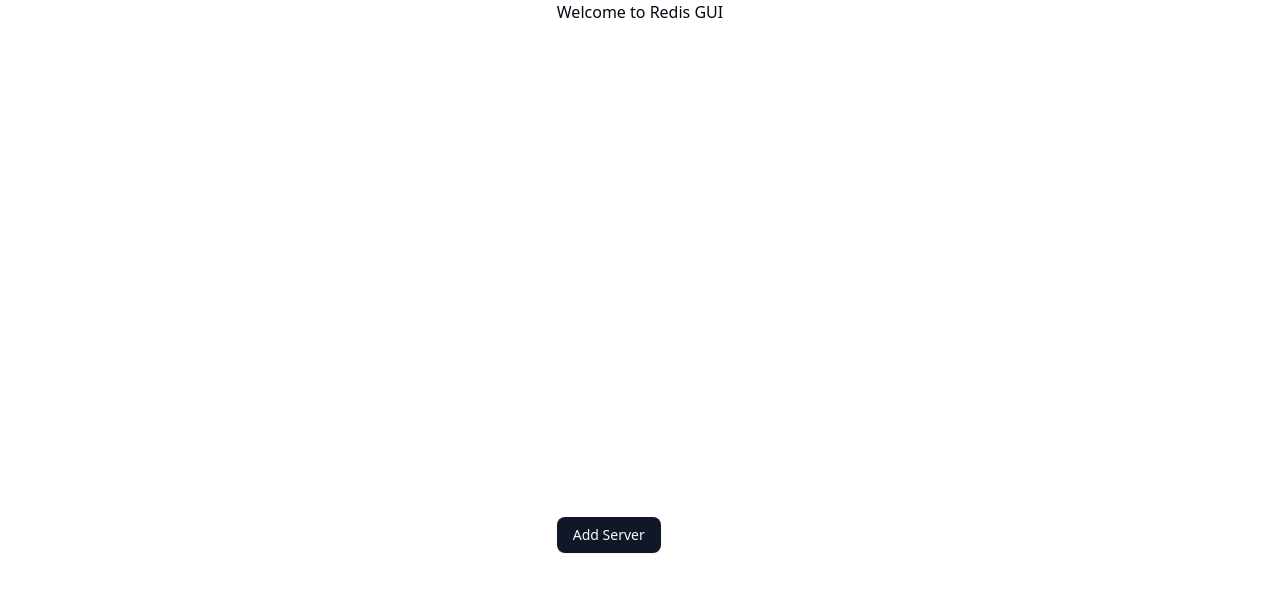
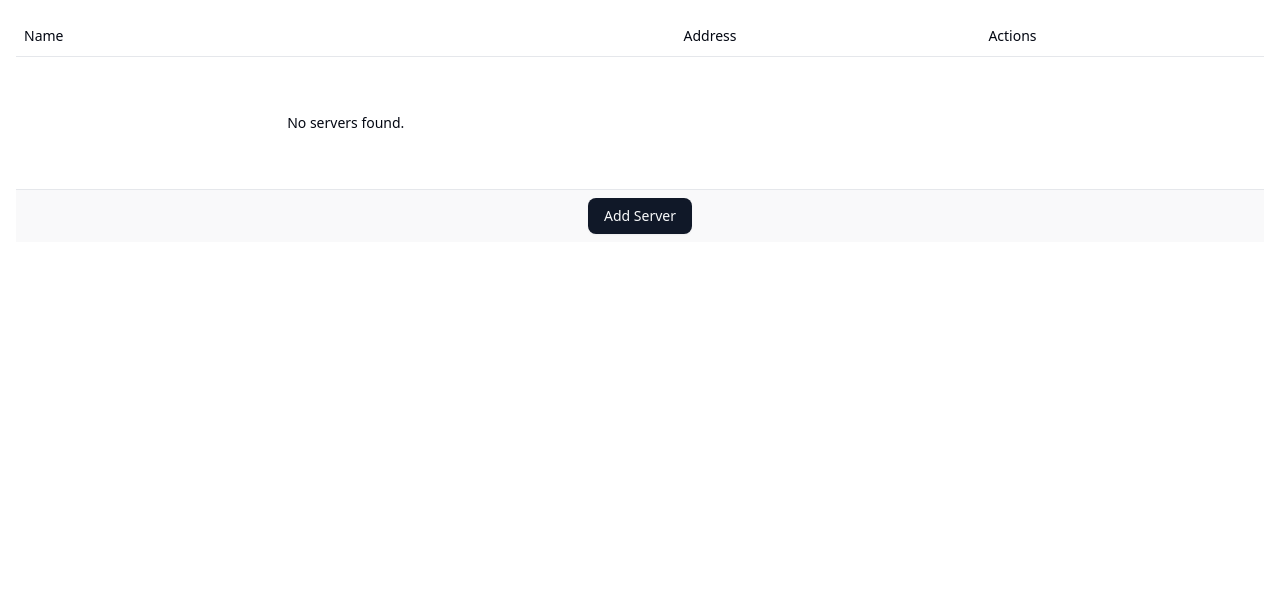
Before and after one commit to mohammed-alaa/rust-redis-gui-app, a Vue app: page /#/ in a window 1280 px wide. Shown: the top 592 px of the page. Built offline with nearby package versions, Linux system fonts and the light colour scheme.

Commit message:
Refactor: update home page to use table components

```diff
--- a/src/views/Home/index.vue
+++ b/src/views/Home/index.vue
@@ -2,6 +2,16 @@
 import { storeToRefs } from "pinia";
 import { useServerStore } from "@stores/useServerStore";
 import { Button } from "@components/ui/button";
+import {
+	Table,
+	TableBody,
+	TableEmpty,
+	TableCell,
+	TableHeader,
+	TableRow,
+	TableHead,
+	TableFooter,
+} from "@components/ui/table";
 
 const serverStore = useServerStore();
 const { servers, isLoading } = storeToRefs(serverStore);
@@ -10,28 +20,48 @@
 </script>
 
 <template>
-	<div class="w-screen h-screen grid justify-center">
-		<h1>Welcome to Redis GUI</h1>
-
-		<template v-if="isLoading">
-			<p>Loading servers...</p>
-		</template>
-		<template v-else>
-			<div class="grid grid-cols-1 gap-2">
+	<div class="w-screen h-screen p-4">
+		<Table>
+			<TableHeader>
+				<TableRow>
+					<TableHead> Name </TableHead>
+					<TableHead>Address</TableHead>
+					<TableHead>Actions</TableHead>
+				</TableRow>
+			</TableHeader>
+			<TableBody>
 				<template
 					v-for="server in servers"
 					:key="`servers-server-${server.id}`"
 				>
-					<div class="grid grid-cols-3 items-center justify-betweeny">
-						<h2>{{ server.name }}</h2>
-						<p>{{ server.address }}:{{ server.port }}</p>
-					</div>
+					<TableRow>
+						<TableCell class="font-medium">
+							{{ server.name }}
+						</TableCell>
+						<TableCell>
+							{{ server.address }}:{{ server.port }}
+						</TableCell>
+						<TableCell> </TableCell>
+					</TableRow>
 				</template>
-			</div>
-		</template>
-
-		<RouterLink :to="{ name: 'add-server' }">
-			<Button>Add Server</Button>
-		</RouterLink>
+			</TableBody>
+			<TableEmpty v-if="isLoading || !servers.length">
+				<template v-if="isLoading">
+					<p>Loading servers...</p>
+				</template>
+				<template v-else>
+					<p>No servers found.</p>
+				</template>
+			</TableEmpty>
+			<TableFooter>
+				<TableRow>
+					<TableCell colspan="100%" class="text-center">
+						<RouterLink :to="{ name: 'add-server' }">
+							<Button>Add Server</Button>
+						</RouterLink>
+					</TableCell>
+				</TableRow>
+			</TableFooter>
+		</Table>
 	</div>
 </template>
```
